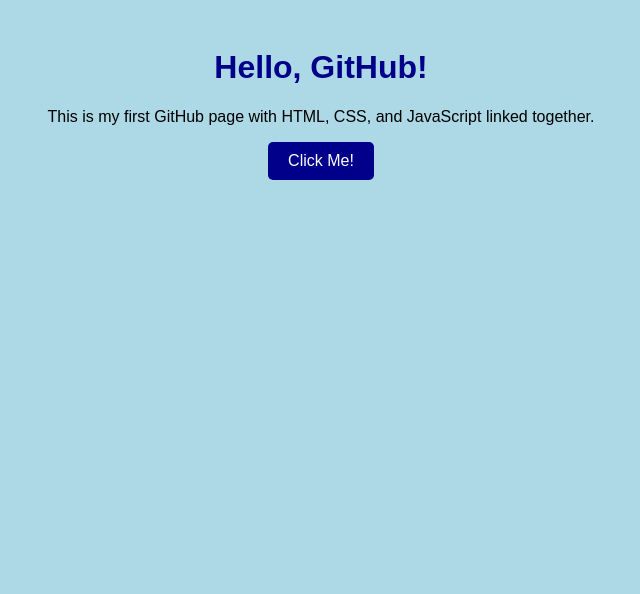
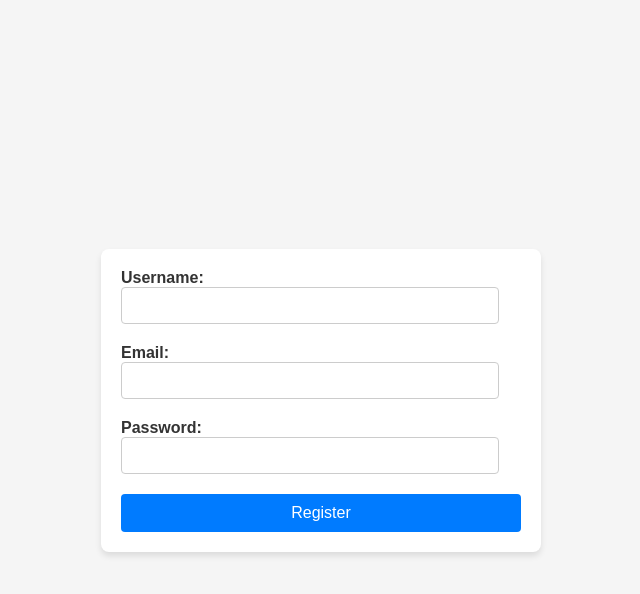
Before and after one commit to Katy-stack/Form-Creation-Validation, a plain HTML site: page index.html in a window 1280 px wide. Shown: the whole page, without its empty margins (319-959 px from the left). Drawn offline with Linux system fonts and the light colour scheme.

Commit message:
Added CSS and JS files

```diff
--- a/index.html
+++ b/index.html
@@ -2,16 +2,23 @@
 <html lang="en">
 <head>
     <meta charset="UTF-8">
-    <meta name="viewport" content="width=device-width, initial-scale=1.0">
-    <title>My First GitHub Page</title>
+    <title>User Registration Form</title>
     <link rel="stylesheet" href="style.css">
 </head>
 <body>
-    <h1>Hello, GitHub!</h1>
-    <p>This is my first GitHub page with HTML, CSS, and JavaScript linked together.</p>
+    <form id="registration-form">
+        <label for="username">Username:</label>
+        <input type="text" id="username" required>
 
-    <button id="myButton">Click Me!</button>
+        <label for="email">Email:</label>
+        <input type="email" id="email" required>
 
+        <label for="password">Password:</label>
+        <input type="password" id="password" required>
+
+        <button type="submit">Register</button>
+        <div id="form-feedback"></div>
+    </form>
     <script src="script.js"></script>
 </body>
 </html>
--- a/script.js
+++ b/script.js
@@ -1,5 +1,44 @@
-alert("JavaScript is connected!");
+document.addEventListener('DOMContentLoaded', function() {
+    const form = document.getElementById('registration-form');
+    const feedbackDiv = document.getElementById('form-feedback');
 
-document.getElementById("myButton").addEventListener("click", function() {
-    alert("Button was clicked!");
+    form.addEventListener('submit', function(event) {
+        event.preventDefault();
+
+        // Retrieve trimmed input values
+        const username = document.getElementById('username').value.trim();
+        const email = document.getElementById('email').value.trim();
+        const password = document.getElementById('password').value.trim();
+
+        let isValid = true;
+        let messages = [];
+
+        // Username validation
+        if (username.length < 3) {
+            isValid = false;
+            messages.push('Username must be at least 3 characters long.');
+        }
+
+        // Email validation: check if includes '@' and '.'
+        if (!email.includes('@') || !email.includes('.')) {
+            isValid = false;
+            messages.push('Please enter a valid email address.');
+        }
+
+        // Password validation
+        if (password.length < 8) {
+            isValid = false;
+            messages.push('Password must be at least 8 characters long.');
+        }
+
+        // Display feedback
+        feedbackDiv.style.display = 'block';
+        if (isValid) {
+            feedbackDiv.style.color = '#28a745';  // green
+            feedbackDiv.textContent = 'Registration successful!';
+        } else {
+            feedbackDiv.style.color = '#dc3545';  // red
+            feedbackDiv.innerHTML = messages.join('<br>');
+        }
+    });
 });
--- a/style.css
+++ b/style.css
@@ -1,28 +1,59 @@
 body {
-    background-color: lightblue;
-    font-family: Arial, sans-serif;
-    text-align: center;
-    padding: 20px;
+    font-family: 'Arial', sans-serif;
+    display: flex;
+    justify-content: center;
+    align-items: center;
+    height: 100vh;
+    background-color: #f5f5f5;
+    margin: 0;
 }
 
-h1 {
-    color: darkblue;
+form {
+    background: #ffffff;
+    padding: 20px;
+    border-radius: 8px;
+    box-shadow: 0 4px 6px rgba(0, 0, 0, 0.1);
+    width: 100%;
+    max-width: 400px;
 }
 
-p {
-    color: black;
+label {
+    margin-bottom: 5px;
+    font-weight: bold;
+    color: #333;
+}
+
+input {
+    padding: 10px;
+    margin-bottom: 20px;
+    border: 1px solid #ccc;
+    border-radius: 4px;
+    width: calc(100% - 22px); /* Adjust width for padding and border */
+    box-sizing: border-box; /* Include padding and border in total width */
 }
 
 button {
-    padding: 10px 20px;
+    background-color: #007bff;
+    color: white;
+    padding: 10px 15px;
+    border: none;
+    border-radius: 4px;
     font-size: 16px;
-    background-color: darkblue;
-    color: white;
-    border: none;
-    border-radius: 5px;
     cursor: pointer;
+    width: 100%;
+    box-sizing: border-box;
+    transition: background-color 0.3s ease;
 }
 
 button:hover {
-    background-color: navy;
+    background-color: #0056b3;
 }
+
+#form-feedback {
+    margin-top: 10px;
+    padding: 10px;
+    color: #d8000c;
+    background-color: #ffbaba;
+    border-radius: 4px;
+    display: none; /* Hide feedback initially */
+}
```
